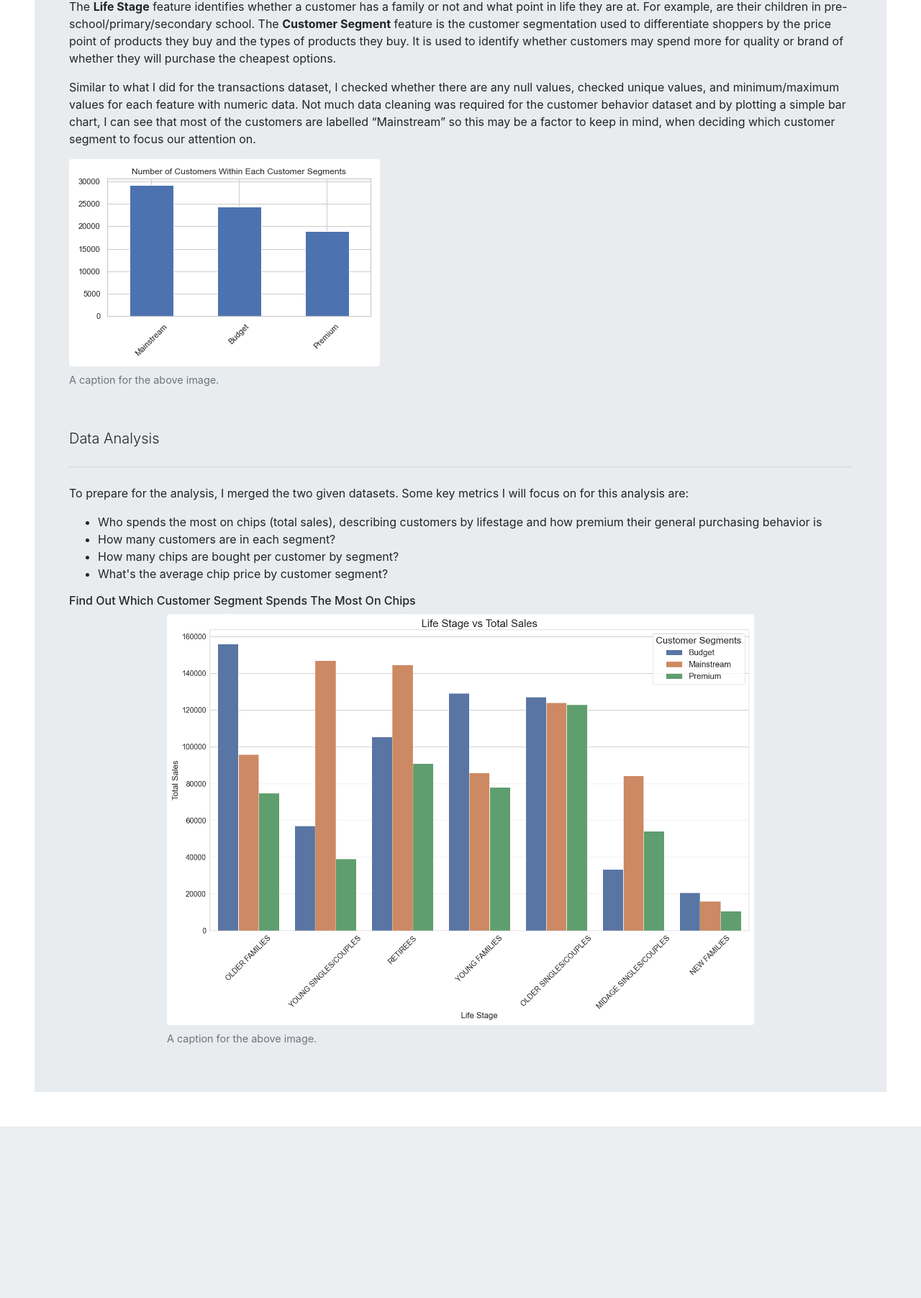
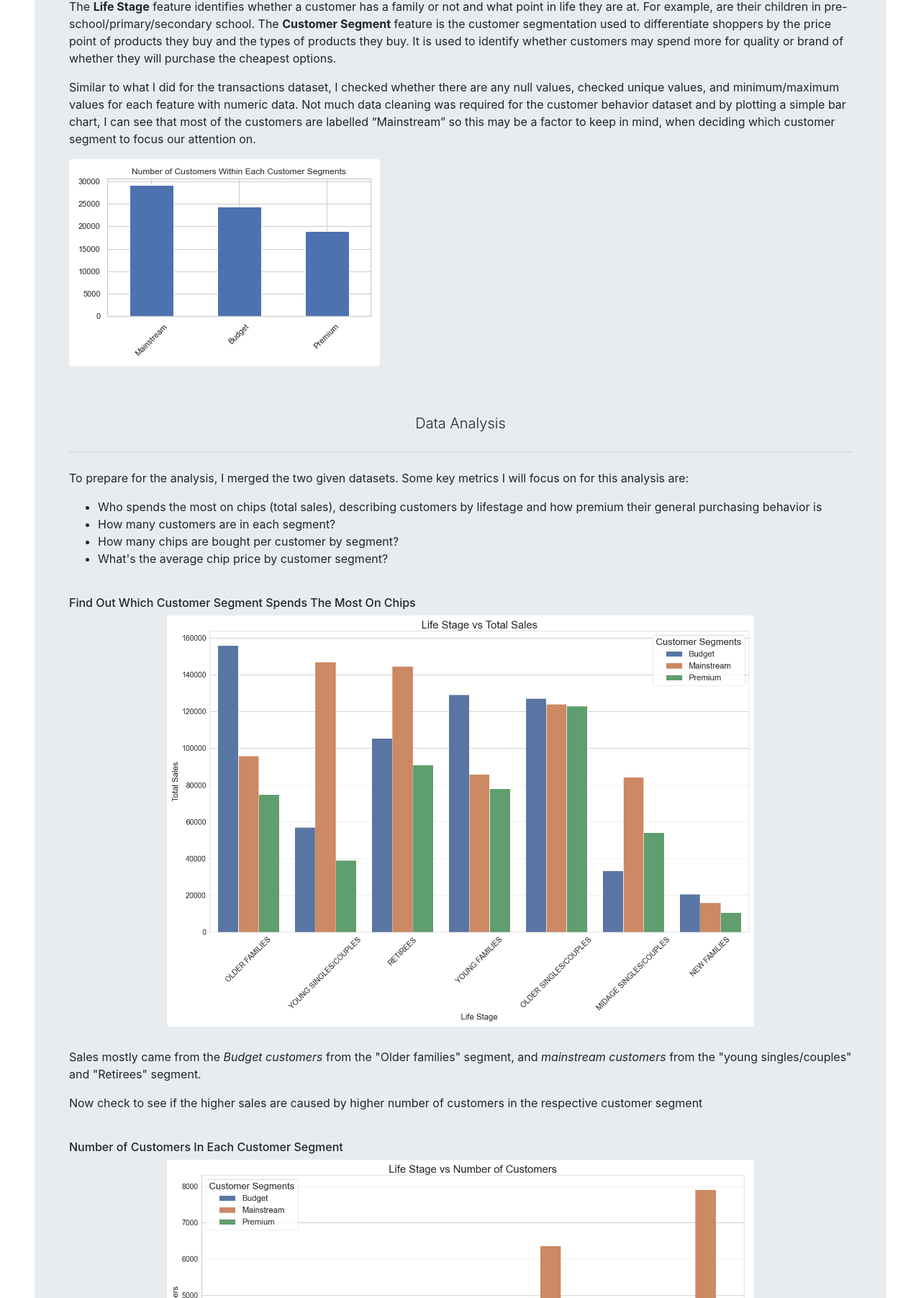
Before and after one commit to daniel8691/Quantium-virtual-internship, a Flask app: page /module1 in a window 1280 px wide. Shown: the part 1469-3272 px from the top of the page at 72% size. Before the commit the page ends 3034 px from the top, so only its background shows below. Run offline with Flask 2, Linux system fonts and the light colour scheme; some libraries are stand-ins or nearby versions.

Commit message:
fixed calculation errors in code, fixed flask app route for heroku deployment, module one analysis write up continues...

```diff
--- a/templates/module1.html
+++ b/templates/module1.html
@@ -65,7 +65,7 @@
       <div class="jumbotron jumbotron-fluid m-xs-3 p-xs-1 m-sm-5 p-sm-5">
         <h1 class="display-4">Data Preparation And Customer Analytics</h1>
         <br>
-        <p class="lead">Data Cleaning</p>
+        <p class="lead text-center">Data Cleaning</p>
         <hr class="my-4">
 
         <br>
@@ -242,12 +242,12 @@
             I can see that most of the customers are labelled “Mainstream” so this may be a factor to keep
             in mind, when deciding which customer segment to focus our attention on.
             <figure class="figure">
-                <img src="static/analysis_pics/customer_bahavior.png" class="figure-img img-fluid rounded" alt="...">
-                <figcaption class="figure-caption">A caption for the above image.</figcaption>
+                <img src="static/analysis_pics/customerBahavior.png" class="figure-img img-fluid rounded" alt="...">
+                <!-- <figcaption class="figure-caption">A caption for the above image.</figcaption> -->
               </figure>
         </p>
         <br>
-        <p class="lead">Data Analysis</p>
+        <p class="lead text-center">Data Analysis</p>
         <hr class="my-4">
         <p>
             To prepare for the analysis, I merged the two given datasets. Some key metrics I will focus on
@@ -268,12 +268,73 @@
                 </li>
             </ul>
         </p>
+        <br>
         <h6>Find Out Which Customer Segment Spends The Most On Chips</h6>
 
         <figure class="figure">
-            <img src="static/analysis_pics/Lifestage_vs_totalsales.png" class="figure-img my-center rounded" alt="...">
-            <figcaption class="figure-caption my-center">A caption for the above image.</figcaption>
+            <img src="static/analysis_pics/Lifestage_vs_totalSales.png" class="figure-img my-center rounded" alt="...">
+            <!-- <figcaption class="figure-caption my-center">A caption for the above image.</figcaption> -->
           </figure>
+          <p>
+              Sales mostly came from the <i>Budget customers</i> from the "Older families" segment, and <i>mainstream customers</i> from
+              the "young singles/couples" and "Retirees" segment.
+          </p>
+          <p>
+              Now check to see if the higher sales are caused by higher number of customers in the respective
+              customer segment
+          </p>
+        <br>
+
+        <h6>Number of Customers In Each Customer Segment</h6>
+        <figure class="figure">
+            <img src="static/analysis_pics/Lifestage_vs_numberOfCustomers.png" class="figure-img my-center rounded" alt="...">
+            <!-- <figcaption class="figure-caption my-center">A caption for the above image.</figcaption> -->
+        </figure>
+        <p>
+            There are more <i>Mainstream customers</i> in "Young singles/couples" and "retirees" segments, which lead
+            to a higher total sales for the respective segments. The number <i>Budget customers</i> in the "Older Families"
+            segment, however, was not a major driver of sales.
+
+        </p>
+        <p>
+            Other factors that contribute to total sales could be units purchased. In other words, could we expect a higher
+            sales number for a specific customer segment just because each customer purchased more? I will visualize this in
+            the following section.
+        </p>
+        <br>
+        <h6>Number of Customers In Each Customer Segment</h6>
+        <figure class="figure">
+            <img src="static/analysis_pics/Lifestage_vs_purchasePercustomer.png" class="figure-img my-center rounded" alt="...">
+            <!-- <figcaption class="figure-caption my-center">A caption for the above image.</figcaption> -->
+        </figure>
+        <p>
+            From this graph, we can see that customers from the "older families" and "young families" in general buy more chips,
+            averaging over four packs of chips per customer.
+        </p>
+        <p>
+            Next we investigate the average price per unit for each customer segment as this is also a driver of total sales.
+        </p>
+        <br>
+
+        <h6>Average Price Per Unit For Each Customer Segment</h6>
+        <figure class="figure">
+
+            <img src="static/analysis_pics/Lifestage_vs_pricePerunit.png" class="figure-img my-center rounded" alt="...">
+            <!-- <figcaption class="figure-caption my-center">A caption for the above image.</figcaption> -->
+        </figure>
+
+
+
+
+
+        <p class="lead text-center">Conclusion</p>
+        <hr class="my-4">
+        <p>
+            Sales are the highest for Budget customers in the "Older Families" segment, mainstream customers in the "young singles/couples"
+            segment, and mainstream customers from the "Retirees" segment respectively. I later found out that the high sales numbers for (Mainstream,
+            young singles/couples) and (Mainstream, Retirees) can be explained by these segments having more customers.
+        </p>
+
 
 
 
```
Also changed, not shown: static/analysis_pics/Lifestage_vs_numberOfCustomers.png (added), static/analysis_pics/Lifestage_vs_pricePerUnit.png, static/analysis_pics/customerBahavior.png (added), 1 other file.
